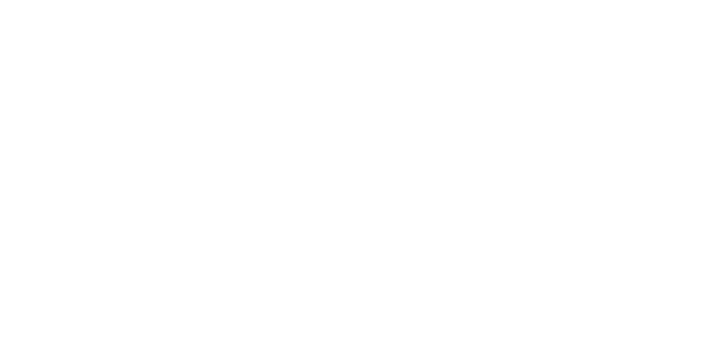
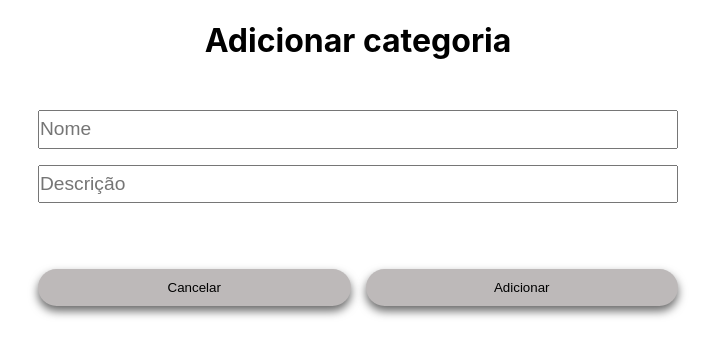
Before and after one commit to PedroHenriqueBragadaSilva/trab-final-react, a React (Create React App) app in the folder ecommerce/: page /create/categoria in a window 1280 px wide. Shown: the top 356 px of the page, without its empty margins (282-997 px from the left). Built offline with nearby package versions, Linux system fonts and the light colour scheme.

Commit message:
Adiciona página de criação de categorias

```diff
--- a/ecommerce/src/App.js
+++ b/ecommerce/src/App.js
@@ -13,6 +13,7 @@ import { AddFuncionario } from './pages/AddFuncionario';
 import { EditFuncionario } from './pages/EditFuncionario';
 import { ProdutoEspecifico } from './pages/ProdutoEspecifico';
 import { Carrinho } from './pages/Carrinho';
+import { CreateCategoria } from './pages/CreateCategoria';
 
 function App() {
   return (
@@ -31,6 +32,7 @@ function App() {
           <Route path='/edit/funcionario/:id' exact component={EditFuncionario}/>
           <Route path='/produto/:id' exact component={ProdutoEspecifico}/>
           <Route path='/carrinho' exact component={Carrinho}/>
+          <Route path='/create/categoria' exact component={CreateCategoria}/>
         </Switch>
       </BrowserRouter>
     </Context>
--- /dev/null
+++ b/ecommerce/src/pages/CreateCategoria/index.js
@@ -0,0 +1,42 @@
+import { useContext, useState } from "react"
+import { useHistory } from "react-router-dom"
+import { DataContext } from "../../context/data"
+import { API } from "../../services/api"
+import { ButtonWrapper, CategoriaForm, CategoriaSection, Wrapper } from "./style"
+
+export const CreateCategoria = () => {
+    const [data, setData] = useState()
+    const history = useHistory()
+    const {token} = useContext(DataContext)
+
+
+    const handleCriaCategoria = async (e) => {
+        e.preventDefault()
+
+        try {
+            await API.post(`/categoria`, data, {headers: {
+                Authorization: `Bearer ${token}`
+            }})
+        } catch (error) {
+            console.log('erro')
+        }
+
+        history.goBack()
+    }
+
+    return (
+        <Wrapper>
+            <CategoriaSection>
+                <h1>Adicionar categoria</h1>
+                <CategoriaForm onSubmit={handleCriaCategoria}>
+                    <input onChange={(e) => setData({...data, nome: e.target.value})} type="text" placeholder="Nome"/>
+                    <input onChange={(e) => setData({...data, descricao: e.target.value})} type="text" placeholder="Descrição"/>
+                    <ButtonWrapper>
+                        <button type="button" onClick={() => history.goBack()}>Cancelar</button>
+                        <button type="submit">Adicionar</button>
+                    </ButtonWrapper>
+                </CategoriaForm>
+            </CategoriaSection>
+        </Wrapper>
+    )
+}
--- /dev/null
+++ b/ecommerce/src/pages/CreateCategoria/style.js
@@ -0,0 +1,50 @@
+import styled from 'styled-components'
+
+
+export const Wrapper = styled.div`
+    display: flex;
+    justify-content: center;
+    align-items: center;
+`
+
+export const CategoriaSection = styled.div`
+    display: flex;
+    flex-direction: column;
+    gap: 20px;
+    width: 50%;
+    text-align: center;
+`
+
+export const CategoriaForm = styled.form`
+    display: flex;
+    flex-direction: column;
+
+    input{
+        margin: .5rem 0;
+        padding: .4rem 0;
+        font-size: 1.2rem;
+    }
+
+    button{
+        margin-top: 3.6rem;
+        padding: 0.7rem;
+        border: none;
+        border-radius: 20px;
+        background-color: #bdb9b9;
+        box-shadow: 0px 5px 10px #00000099;
+
+        &:hover{
+            background-color: black;
+            color: white;
+            cursor: pointer;
+        }
+    }
+`
+export const ButtonWrapper = styled.div`
+    display: flex;
+    gap: 15px;
+
+    button{
+        width: 100%;
+    }
+`
--- a/ecommerce/src/pages/Produtos/index.js
+++ b/ecommerce/src/pages/Produtos/index.js
@@ -1,14 +1,18 @@
-import { useEffect, useState } from "react"
+import { useContext, useEffect, useState } from "react"
 import { Header } from "../../components/Header"
 import { API } from "../../services/api"
 import { ProdutoCard } from "../../components/ProdutoCard"
 import { CategoriasWrapper, ProdutosWrapper, Wrapper } from "./style"
 import { Footer } from "../../components/Footer"
+import { DataContext } from "../../context/data"
+import { useHistory } from "react-router-dom"
 
 export const Produtos = () => {
     const [data, setData] = useState()
     const [dataFilter, setDataFilter] = useState()
     const [categoriaData, setCategoriaData] = useState()
+    const {role} = useContext(DataContext)
+    const history = useHistory()
 
     useEffect(() => {
         const getProdutoData = async () => {
@@ -46,6 +50,9 @@ export const Produtos = () => {
                     <h2>Categorias</h2>
                     <button onClick={() => setDataFilter(data)}>Todos</button>
                     {categoriaData?.map(categoria => <button onClick={() => handleCategoria(categoria.nome)} key={categoria.id}>{categoria.nome}</button>)}
+
+                    {role === "funcionario" &&
+                    <button onClick={() => history.push("/create/categoria")}>+</button>}
                 </CategoriasWrapper>
                 <ProdutosWrapper>
                     {dataFilter?.map(produto => <ProdutoCard id={produto.id} key={produto.id} nome={produto.nome} preco={produto.preco} imagem={produto.imagemUrl}/>)}
```
